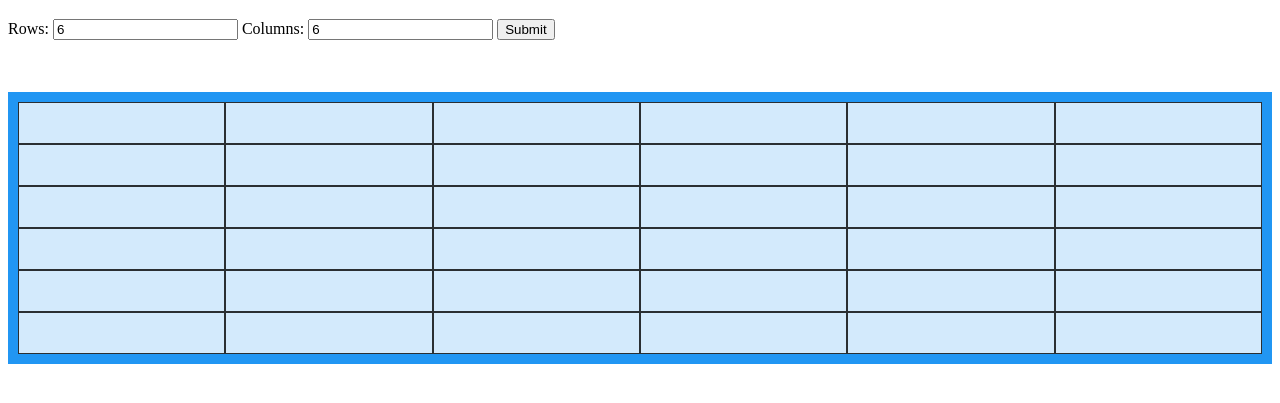
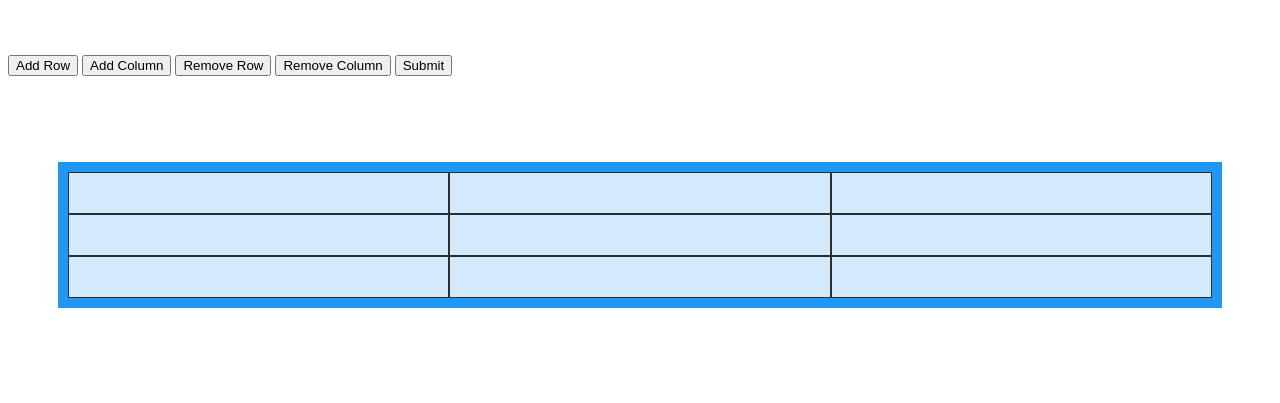
Before and after one commit to BrentMac19/TTP-assignment5, a plain HTML site: page index.html in a window 1280 px wide. Shown: the part 61-464 px from the top of the page. Drawn offline with Linux system fonts and the light colour scheme.

Commit message:
Updated code so user can update rows and columns at will

```diff
--- a/Assign-5.js
+++ b/Assign-5.js
@@ -1,28 +1,58 @@
-// function that builds a grid in the "container"
+
 let grid= document.getElementById("grid-con");
 let grid_style=document.getElementsByClassName("grid-item");
 let form=document.getElementById("form");
+let demo=document.getElementById("demo");
+let r=3;
+let col=3;
+
+//Submit form that prevents the grid from Resetting to orginal grid
 form.addEventListener("submit",function(event){
+    console.log(clear);
     event.preventDefault();
     console.log(event);
-    createGrid();
+    createGrid(r,col);
+})
+createGrid(r,col);
+
+
+function createGrid(r,col) {
+    grid.innerHTML='';
+    document.documentElement.style.setProperty('--col',col);
+    document.documentElement.style.setProperty('--row',r);
+    for(let i=0;i<r*col;i++){
+        grid.innerHTML+="<div class='grid-item'></div>";
+    }
+
+};
+let row_adder=document.getElementById("add-row");
+row_adder.addEventListener("click",function(event){
+    event.preventDefault();
+    r+=1;
+    createGrid(r,col);
+
+})
+let col_adder=document.getElementById("add-columns");
+col_adder.addEventListener("click",function(event){
+    event.preventDefault();
+    col+=1;
+    createGrid(r,col);
+})
+let row_sub=document.getElementById("remove-row");
+row_sub.addEventListener("click",function(event){
+    event.preventDefault();
+    r-=1;
+    createGrid(r,col);
+})
+let col_sub=document.getElementById("remove-columns");
+col_sub.addEventListener("click",function(event){
+    event.preventDefault();
+    col-=1;
+    createGrid(r,col);
 })
 
 
-function createGrid() {
-    let r=document.getElementById("row-quantity").value;
-    let col=document.getElementById("col-quantity").value;
-    document.documentElement.style.setProperty('--col',col);
-    document.documentElement.style.setProperty('--row',r);
-    for (let rows = 0; rows < r; rows++) {
-        for (let columns = 0; columns < col; columns++) {
-            grid.innerHTML+="<div class='grid-item'></div>";
-        }
-    }
 
-};
-createGrid();
-document.getElementById("demo").innerHTML=r;
 
 
 
--- a/index.html
+++ b/index.html
@@ -11,9 +11,11 @@
     }
 .grid-container {
   display: grid;
-  grid-template-columns: repeat(var(--col),1fr);
+  grid-template-columns: repeat(var(--col),auto);
+  grid-template-rows: repeat(var(--row),auto);
   background-color: #2196F3;
   padding: 10px;
+  margin:50px;
 }
 .grid-item {
   background-color: rgba(255, 255, 255, 0.8);
@@ -29,8 +31,11 @@
 <h1>Grid Elements</h1>
 <form id="form">
 
-Rows: <input type="number" id="row-quantity"value="6">
-Columns: <input type="number" id="col-quantity"value="6">
+<br><br>
+<button id="add-row">Add Row</button>
+<button id="add-columns">Add Column</button>
+<button id="remove-row">Remove Row  </button>
+<button id="remove-columns">Remove Column </button>
 <input type="submit" id="submit"name="Update Grid">
 </form>
 <br><br>
```
